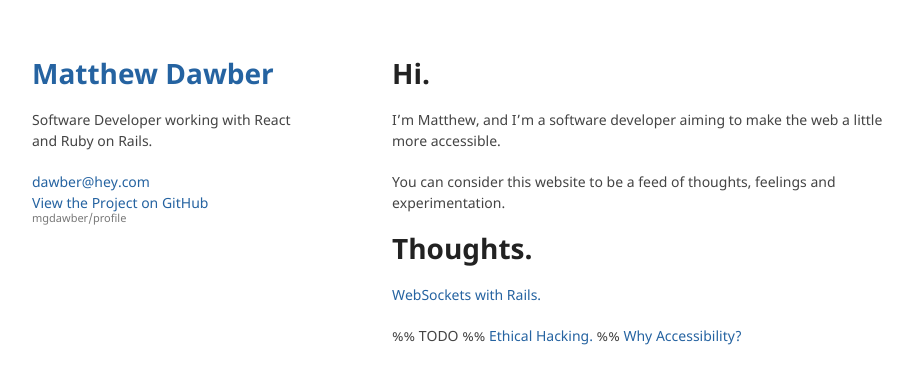
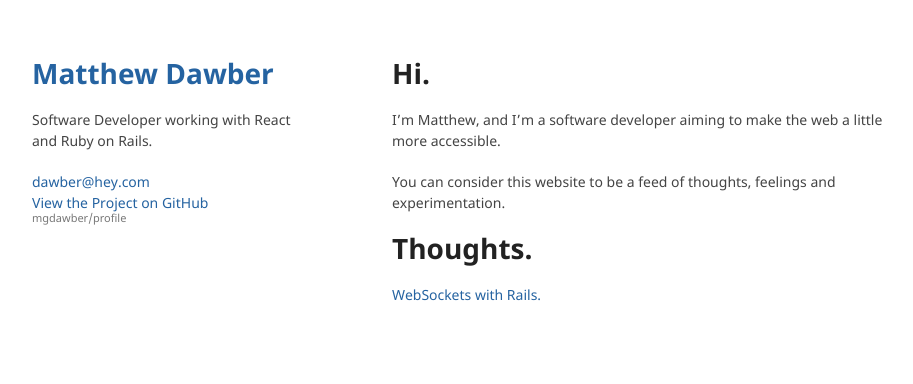
Before and after one commit to mgdawber/profile, a Jekyll site: the page built from index.md, in a window 1280 px wide. Shown: the top 384 px of the page, without its empty margins (178-1091 px from the left). Built offline with Jekyll 4.4.1, drawn with Linux system fonts in a browser that asks for light colours; our own code applies the rules of GitHub Pages for plain Markdown files.

Commit message:
Comment out todo.

```diff
--- a/index.md
+++ b/index.md
@@ -12,7 +12,3 @@ You can consider this website to be a feed of thoughts, feelings and experimenta
 # Thoughts.
 
 [WebSockets with Rails.](./looking-into-websockets.html)
-
-%% TODO
-%% [Ethical Hacking.](./ethical-hacking.html)
-%% [Why Accessibility?](./why-accessibility.html)
```
